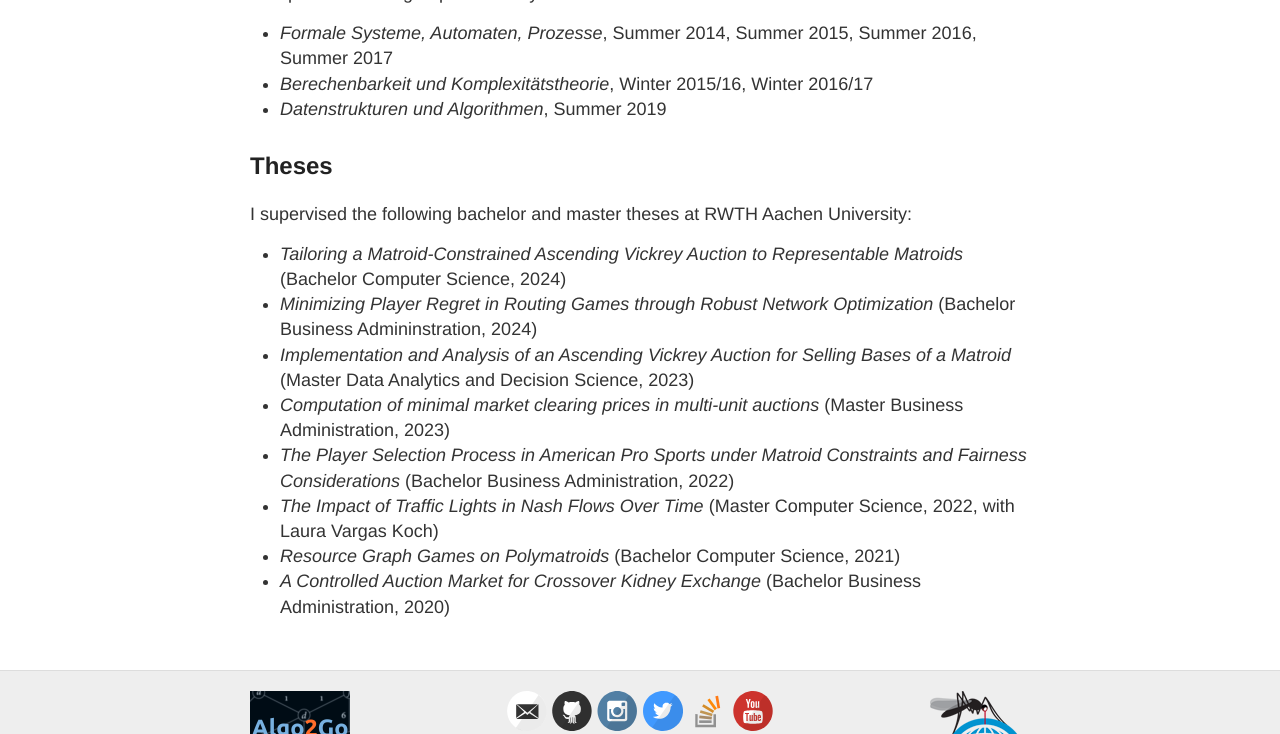
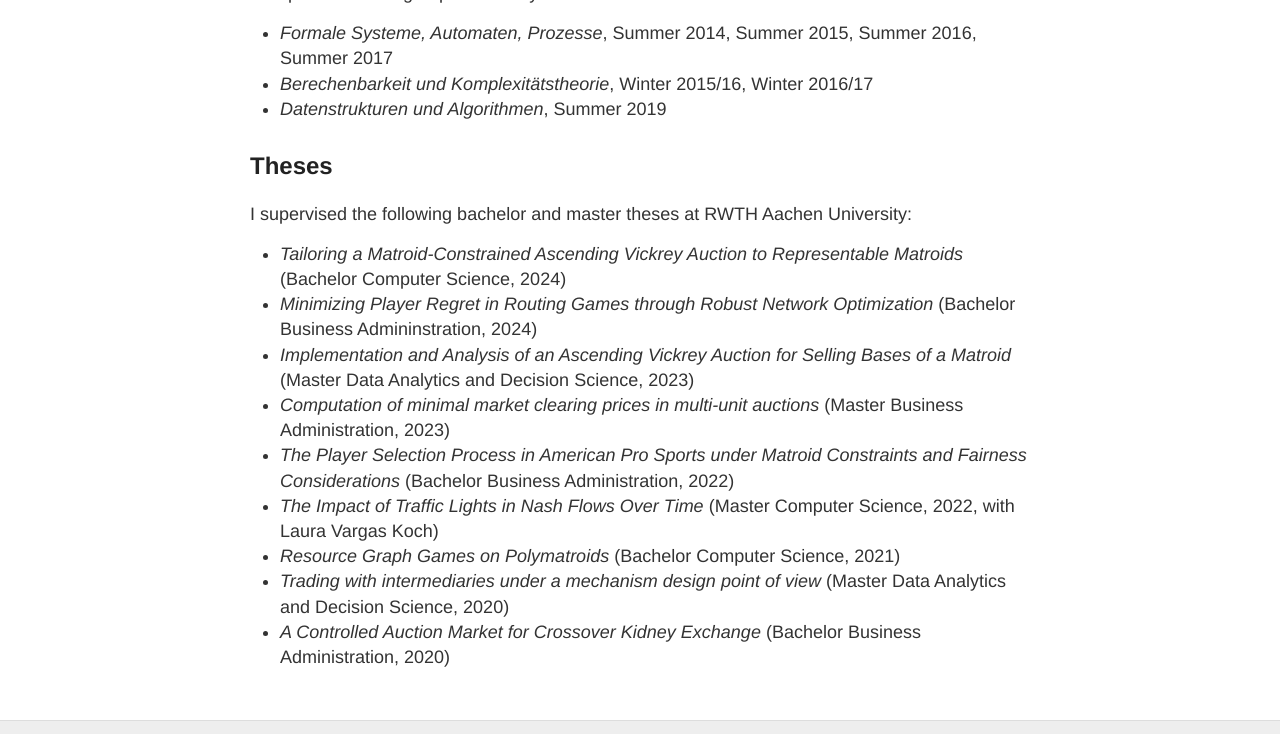
Before and after one commit to ttnick/ttnick.github.io, a Jekyll site: the page built from academic.md, in a window 1280 px wide and 900 px high, scrolled down 1978 px, cut to the strip 0-734 px from the top of the window. Built offline with Jekyll 4.4.1, drawn with Linux system fonts in a browser that asks for light colours.

Commit message:
added favicon

```diff
--- a/academic.md
+++ b/academic.md
@@ -75,4 +75,5 @@ I supervised the following bachelor and master theses at RWTH Aachen University:
 * *The Player Selection Process in American Pro Sports under Matroid Constraints and Fairness Considerations* (Bachelor Business Administration, 2022)
 * *The Impact of Traffic Lights in Nash Flows Over Time* (Master Computer Science, 2022, with Laura Vargas Koch)
 * *Resource Graph Games on Polymatroids* (Bachelor Computer Science, 2021)
+* *Trading with intermediaries under a mechanism design point of view* (Master Data Analytics and Decision Science, 2020)
 * *A Controlled Auction Market for Crossover Kidney Exchange* (Bachelor Business Administration, 2020)
```
Also changed, not shown: influences.md (+1 -3 lines), favicon.ico, images/avatar.png (added).
